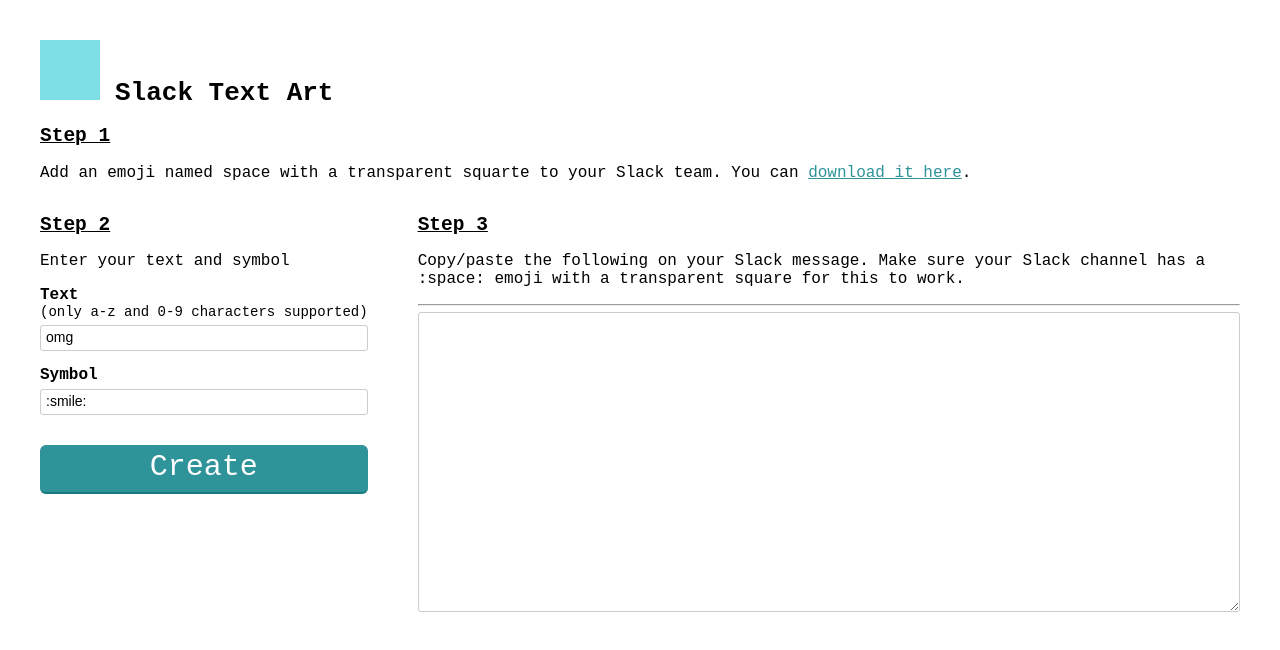
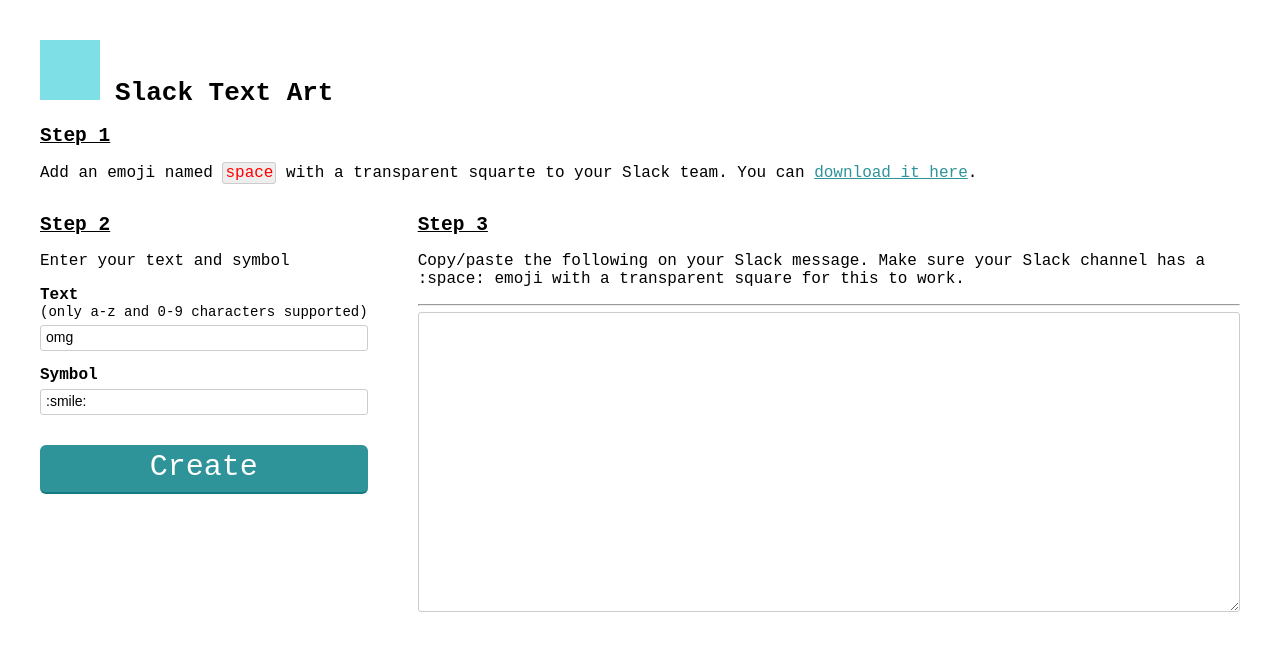
Before and after one commit to mmellado/slac-text-art, a plain HTML site: page index.html in a window 1280 px wide. Drawn offline with Linux system fonts and the light colour scheme.

Commit message:
Update styles.css

```diff
--- a/styles.css
+++ b/styles.css
@@ -93,3 +93,16 @@
   display: inline-block;
   margin-right: 15px;
 }
+
+header {
+  display: flex;
+  justify-content: space-between;
+}
+
+code {
+  background: #eee;
+  border: 1px solid #ccc;
+  border-radius: 3px;
+  padding: 1px 2px;
+  color: red;
+}
```
